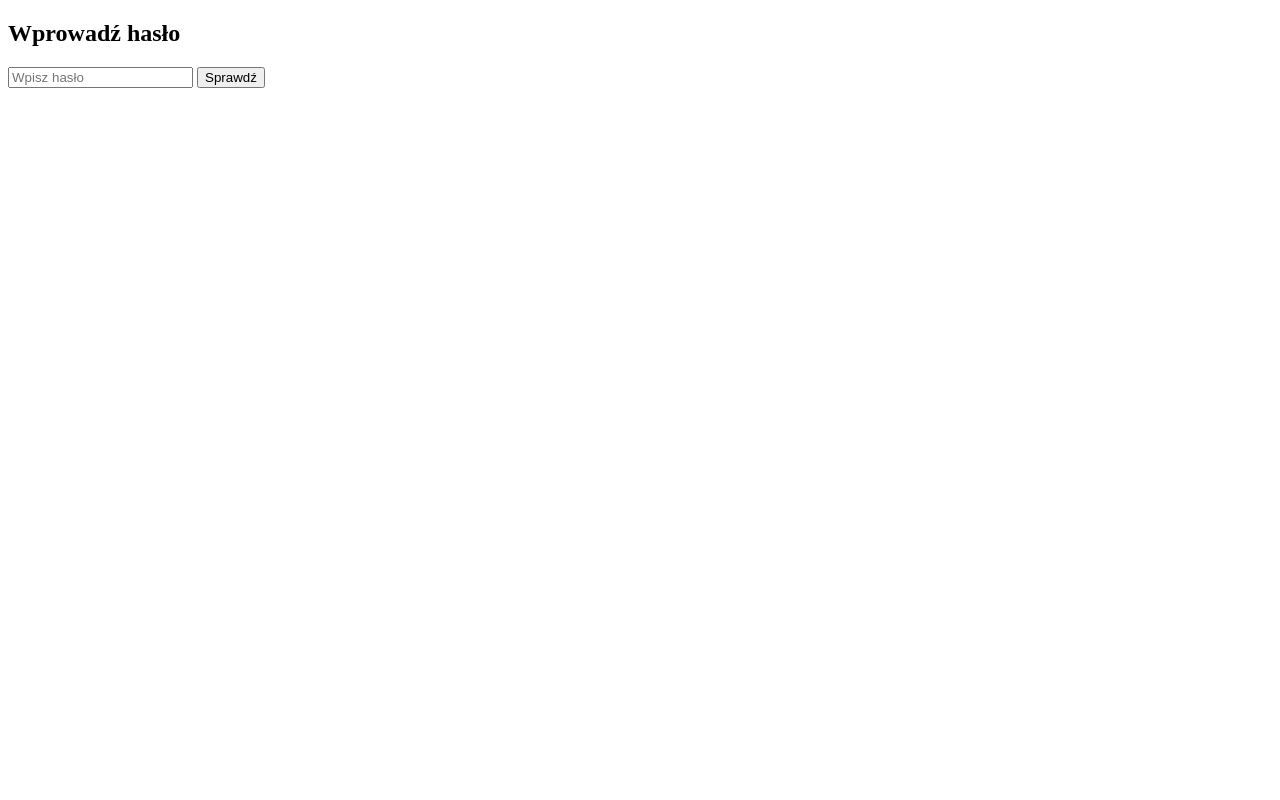
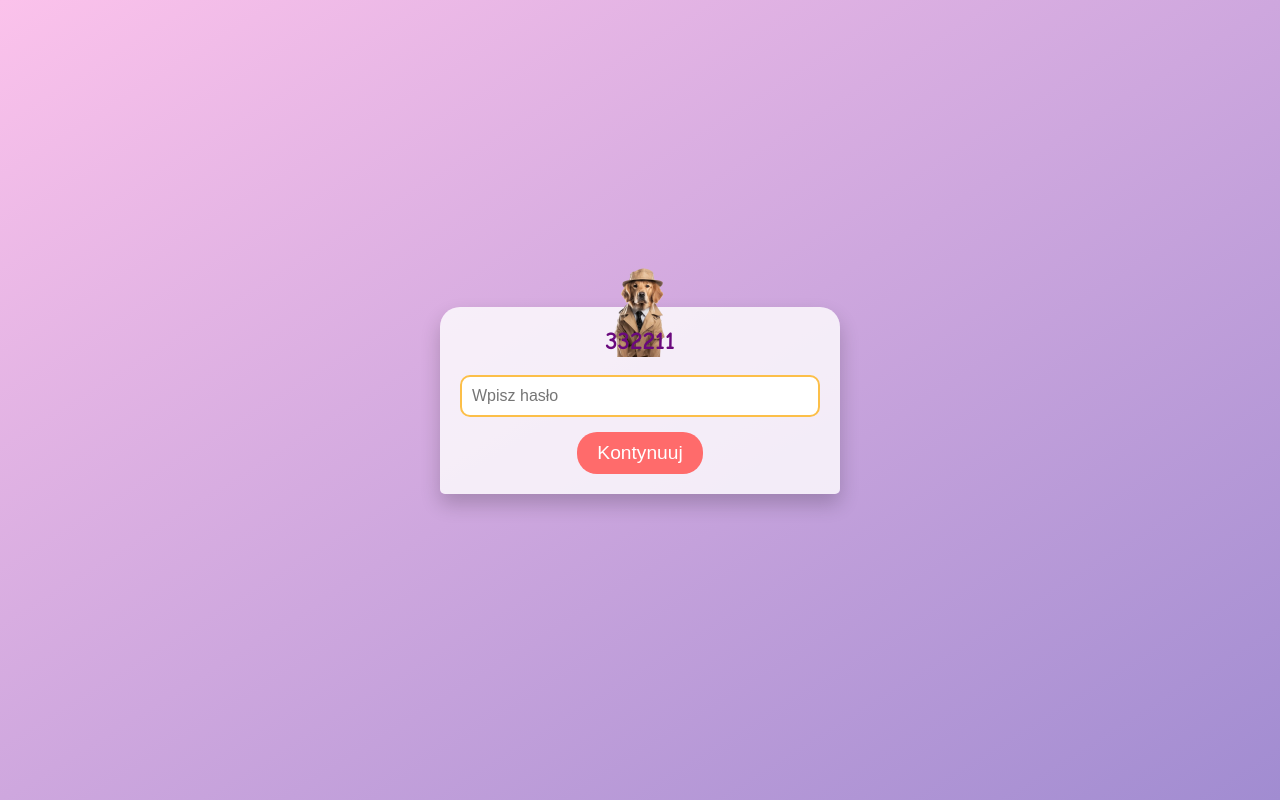
Before and after one commit to MasterOfRiddles/Birthday_Riddles.github.io, a plain HTML site: page index.html in a window 1280 px wide. Drawn offline with Linux system fonts and the light colour scheme.

Commit message:
first bigger styling

```diff
--- a/index.html
+++ b/index.html
@@ -2,42 +2,75 @@
 <html lang="pl">
 <head>
     <meta charset="UTF-8">
-    <title>Weryfikacja hasła</title>
-    <script src="https://cdnjs.cloudflare.com/ajax/libs/crypto-js/3.1.9-1/crypto-js.js"></script>
-    <style>
-        /* Ukrywamy elementy, gdy nie są potrzebne */
-        .hidden {
-            display: none;
-        }
-    </style>
+    <title>Magiczna Weryfikacja Hasła</title>
+    <script src="https://cdnjs.cloudflare.com/ajax/libs/crypto-js/3.1.9-1/crypto-js.min.js"></script>
+    <link rel="stylesheet" href="style.css">
 </head>
 <body>
-    <h2 id="message">Wprowadź hasło</h2>
-    <input type="password" id="passwordInput" placeholder="Wpisz hasło">
-    <button id="checkButton" onclick="verifyPassword()">Sprawdź</button>
-
+    <div class="container">
+        <div class="magic-frame">
+            <img id="unicornImage" src="unicorn1.png" alt="Jednorożec" class="unicorn">
+            <h2 id="message">332211</h2>
+            <input type="text" id="passwordInput" placeholder="Wpisz hasło">
+            <button id="checkButton" onclick="verifyPassword()">Kontynuuj</button>
+        </div>
+    </div>
     <script>
         let step = 1; // Zmienna do śledzenia aktualnego kroku
+        const decryptionKey = "tajnehaslo"; // Klucz AES do odszyfrowania finalmessage
 
         async function verifyPassword() {
             const userPassword = document.getElementById("passwordInput").value;
-
-            // Zaszyfruj hasło MD5
             const hashedPassword = CryptoJS.MD5(userPassword).toString();
 
             try {
-                // Pobieramy zaszyfrowane hasła
+                // Pobieramy dane z pass.json
                 const response = await fetch("pass.json");
                 const data = await response.json();
 
-                // Weryfikujemy hasło w zależności od kroku
+                // Weryfikujemy hasła w zależności od aktualnego kroku
                 if (step === 1 && hashedPassword === data.password1) {
-                    document.getElementById("message").innerText = "Jaki dziś mamy dzień?";
-                    document.getElementById("passwordInput").value = ''; // Czyścimy pole
-                    step = 2; // Przechodzimy do kolejnego kroku
+                    alert("Gratulacje! Przechodzisz do następnej zagadki.");
+                    document.getElementById("message").innerText = "Cezar krzyknął: BYVKGPUF\n Odszyfruj jego wiadomość!";
+                    document.getElementById("passwordInput").value = '';
+                    step = 2;
                 } else if (step === 2 && hashedPassword === data.password2) {
-                    // Ukrywamy elementy po poprawnej weryfikacji drugiego hasła
-                    document.getElementById("message").innerText = "Gratulacje!";
+                    alert("Gratulacje! Przechodzisz do następnej zagadki.");
+                    document.getElementById("message").innerText = "Zagadka nr 3";
+                    document.getElementById("passwordInput").value = '';
+                    step = 3;
+                } else if (step === 3 && hashedPassword === data.password3) {
+                    alert("Gratulacje! Przechodzisz do następnej zagadki.");
+                    document.getElementById("message").innerText = "Zagadka nr 4";
+                    document.getElementById("passwordInput").value = '';
+                    step = 4;
+                } else if (step === 4 && hashedPassword === data.password4) {
+                    alert("Gratulacje! Przechodzisz do następnej zagadki.");
+                    document.getElementById("message").innerText = "Zagadka nr 5";
+                    document.getElementById("passwordInput").value = '';
+                    step = 5;
+                } else if (step === 5 && hashedPassword === data.password5) {
+                    alert("Gratulacje! Przechodzisz do następnej zagadki.");
+                    document.getElementById("message").innerText = "Zagadka nr 6";
+                    document.getElementById("passwordInput").value = '';
+                    step = 6;
+                } else if (step === 6 && hashedPassword === data.password6) {
+                    alert("Gratulacje! Przechodzisz do następnej zagadki.");
+                    document.getElementById("message").innerText = "Zagadka nr 7";
+                    document.getElementById("passwordInput").value = '';
+                    step = 7;
+                } else if (step === 7 && hashedPassword === data.password7) {
+                    alert("Gratulacje! Przechodzisz do finalnej wiadomości.");
+
+                    // Odszyfruj finalmessage i wyświetl jako końcowy komunikat
+                    const decryptedMessage = CryptoJS.AES.decrypt(data.finalmessage, decryptionKey).toString(CryptoJS.enc.Utf8);
+                    if (decryptedMessage) {
+                        document.getElementById("message").innerText = decryptedMessage;
+                    } else {
+                        document.getElementById("message").innerText = "Błąd odszyfrowania wiadomości.";
+                    }
+
+                    // Ukrywamy pola
                     document.getElementById("passwordInput").classList.add('hidden');
                     document.getElementById("checkButton").classList.add('hidden');
                 } else {
--- /dev/null
+++ b/style.css
@@ -0,0 +1,99 @@
+* {
+    box-sizing: border-box;
+    margin: 0;
+    padding: 0;
+}
+
+body {
+    display: flex;
+    align-items: center;
+    justify-content: center;
+    background: linear-gradient(to bottom right, #fbc2eb, #a18cd1);
+    height: 100vh;
+    font-family: 'Comic Sans MS', cursive, sans-serif;
+}
+
+.container {
+    display: flex;
+    align-items: center;
+    justify-content: center;
+    height: 100vh;
+    width: 100%;
+}
+
+.magic-frame {
+    width: 90%;
+    max-width: 400px;
+    background: rgba(255, 255, 255, 0.8);
+    padding: 20px;
+    border-radius: 20px 20px 5px 5px;
+    box-shadow: 0px 10px 20px rgba(0, 0, 0, 0.2);
+    text-align: center;
+    position: relative;
+    animation: fadeIn 1s ease-in;
+}
+
+.unicorn {
+    width: 100px;
+    position: absolute;
+    top: -50px;
+    left: 50%;
+    transform: translateX(-50%);
+    transition: 0.5s ease;
+}
+
+h2 {
+    color: #6a097d;
+    font-size: 1.5em;
+    margin-bottom: 10px;
+    animation: pulse 1.5s infinite;
+}
+
+input[type="text"] {
+    width: 100%;
+    padding: 10px;
+    margin-top: 10px;
+    font-size: 1em;
+    border: 2px solid #fcbf49;
+    border-radius: 10px;
+    outline: none;
+}
+
+button {
+    margin-top: 15px;
+    padding: 10px 20px;
+    font-size: 1.2em;
+    color: white;
+    background-color: #ff6b6b;
+    border: none;
+    border-radius: 20px;
+    cursor: pointer;
+    transition: background-color 0.3s ease;
+}
+
+button:hover {
+    background-color: #ff4757;
+}
+
+.hidden {
+    display: none;
+}
+
+@keyframes fadeIn {
+    from { opacity: 0; }
+    to { opacity: 1; }
+}
+
+@keyframes pulse {
+    0%, 100% { transform: scale(1); }
+    50% { transform: scale(1.05); }
+}
+
+.bounce {
+    animation: bounce 0.8s ease;
+}
+
+@keyframes bounce {
+    0%, 100% { transform: translateY(0); }
+    50% { transform: translateY(-15px); }
+}
```
Also changed, not shown: pass.json (+7 -1 lines), unicorn1.png (added).
